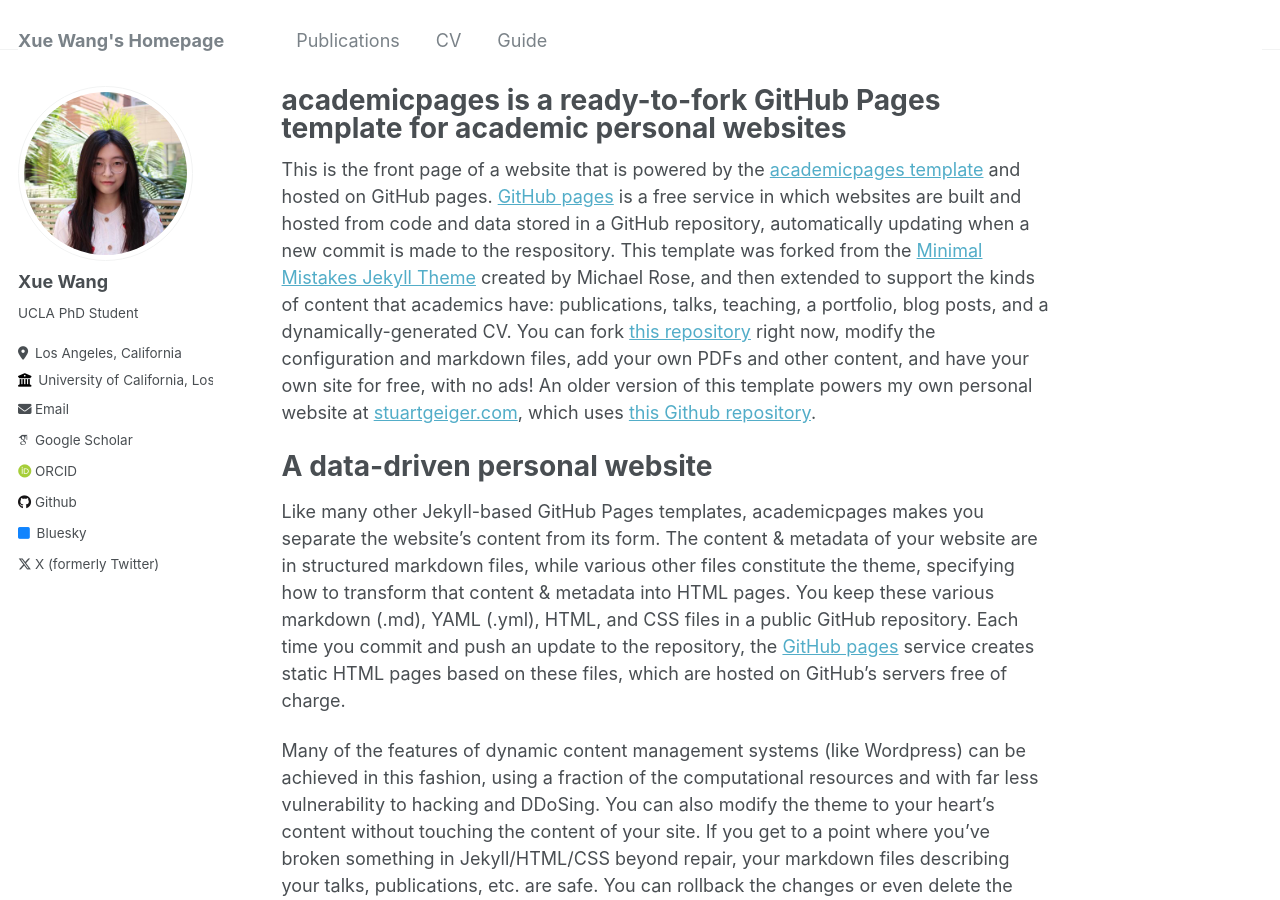
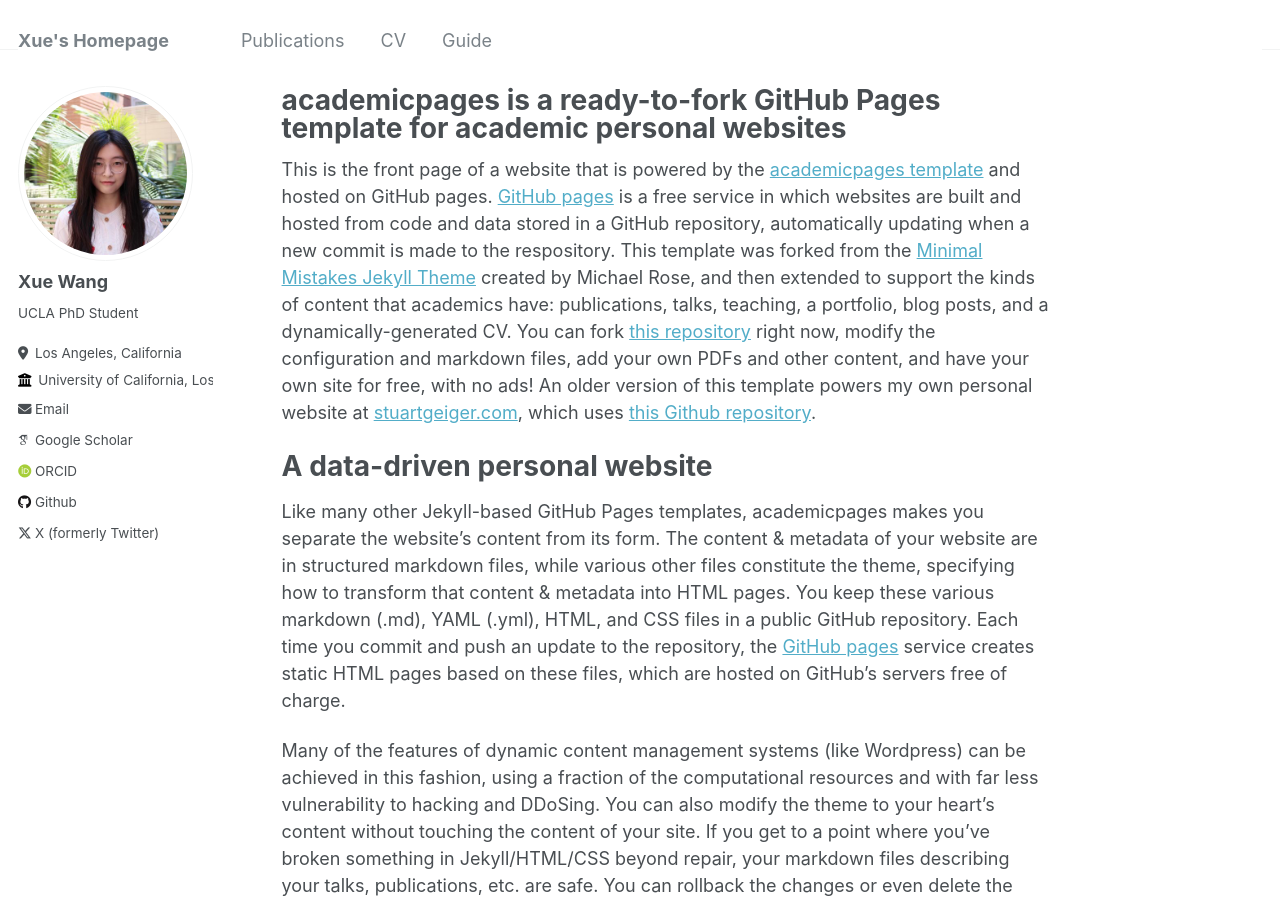
Before and after one commit to xueewang/xueewang.github.io, a Jekyll site: the page built from _pages/about.md, in a window 1280 px wide and 900 px high. Built offline with Jekyll 4.4.1, drawn with Linux system fonts in a browser that asks for light colours; some web fonts are replaced; part of the change alters nothing that is shown.

Commit message:
Update _config.yml

```diff
--- a/_config.yml
+++ b/_config.yml
@@ -8,7 +8,7 @@
 
 # Basic Site Settings
 locale                   : "en-US"
-title                    : "Xue Wang's Homepage"
+title                    : "Xue's Homepage"
 title_separator          : "-"
 name                     : &name "Xue Wang"
 description              : &description "personal description"
@@ -32,45 +32,45 @@ author:
 
   # Academic websites
   # arxiv            : # URL - Update with the correct link to your profile
-  googlescholar    : "https://scholar.google.com/citations?user=PS_CX0AAAAAJ"
+  googlescholar    : "https://scholar.google.com/citations?user=_vukr00AAAAJ&hl=en&oi=ao"
   # impactstory      : # URL
-  orcid            : "http://orcid.org/yourorcidurl"
+  orcid            : "https://dl.acm.org/profile/99660629956"
   # pubmed           : "https://www.ncbi.nlm.nih.gov/pubmed/?term=john+snow"
   # researchgate     : # URL
 
   # Repositories and software development
-  bitbucket        : # Username - Update with your username on the site
-  codepen          : # Username
-  dribbble         : # Username
-  github           : "academicpages"
-  kaggle           : # Username
-  stackoverflow    : # User number or user number and name (i.e., use "1" or "1/jeff-atwood")
+  # bitbucket        : # Username - Update with your username on the site
+  # codepen          : # Username
+  # dribbble         : # Username
+  github           : "xueewang"
+  # kaggle           : # Username
+  # stackoverflow    : # User number or user number and name (i.e., use "1" or "1/jeff-atwood")
 
   # Social media
-  bluesky          : "bsky.app" # Replace this with you Bluesky username
-  facebook         : # Username
-  flickr           : # Username
-  foursquare       : # Username
-  goodreads        : # Username
-  google_plus      : # Username
-  keybase          : # Username
-  instagram        : # Username
-  lastfm           : # Username
-  linkedin         : # Username
-  mastodon         : # URL
-  medium           : # URL
-  pinterest        : # Username
-  soundcloud       : # Username
-  steam            : # Username
-  telegram         : # URL
-  tumblr           : # Username
-  twitter          : "UniofOxford"  # Replace this with your X / Twitter handle
-  vine             : # Username
-  weibo            : # Username
-  wikipedia        : # Username
-  xing             : # Username
-  youtube          : # Username
-  zhihu            : # URL
+  # bluesky          : "bsky.app" # Replace this with you Bluesky username
+  # facebook         : # Username
+  # flickr           : # Username
+  # foursquare       : # Username
+  # goodreads        : # Username
+  # google_plus      : # Username
+  # keybase          : # Username
+  # instagram        : # Username
+  # lastfm           : # Username
+  # linkedin         : # Username
+  # mastodon         : # URL
+  # medium           : # URL
+  # pinterest        : # Username
+  # soundcloud       : # Username
+  # steam            : # Username
+  # telegram         : # URL
+  # tumblr           : # Username
+  twitter          : "_xuewang_"  # Replace this with your X / Twitter handle
+  # vine             : # Username
+  # weibo            : # Username
+  # wikipedia        : # Username
+  # xing             : # Username
+  # youtube          : # Username
+  # zhihu            : # URL
 
 
 # Site Settings
```
